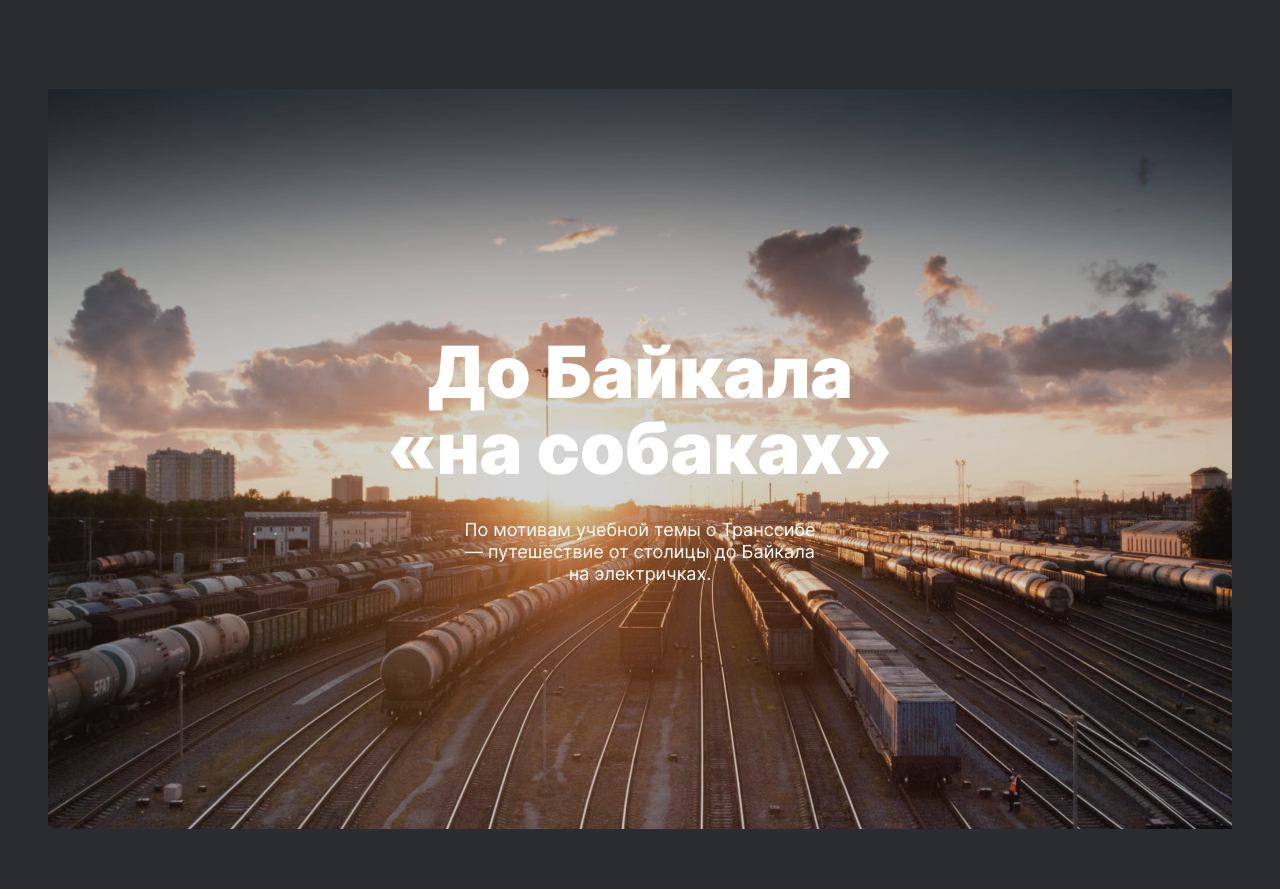
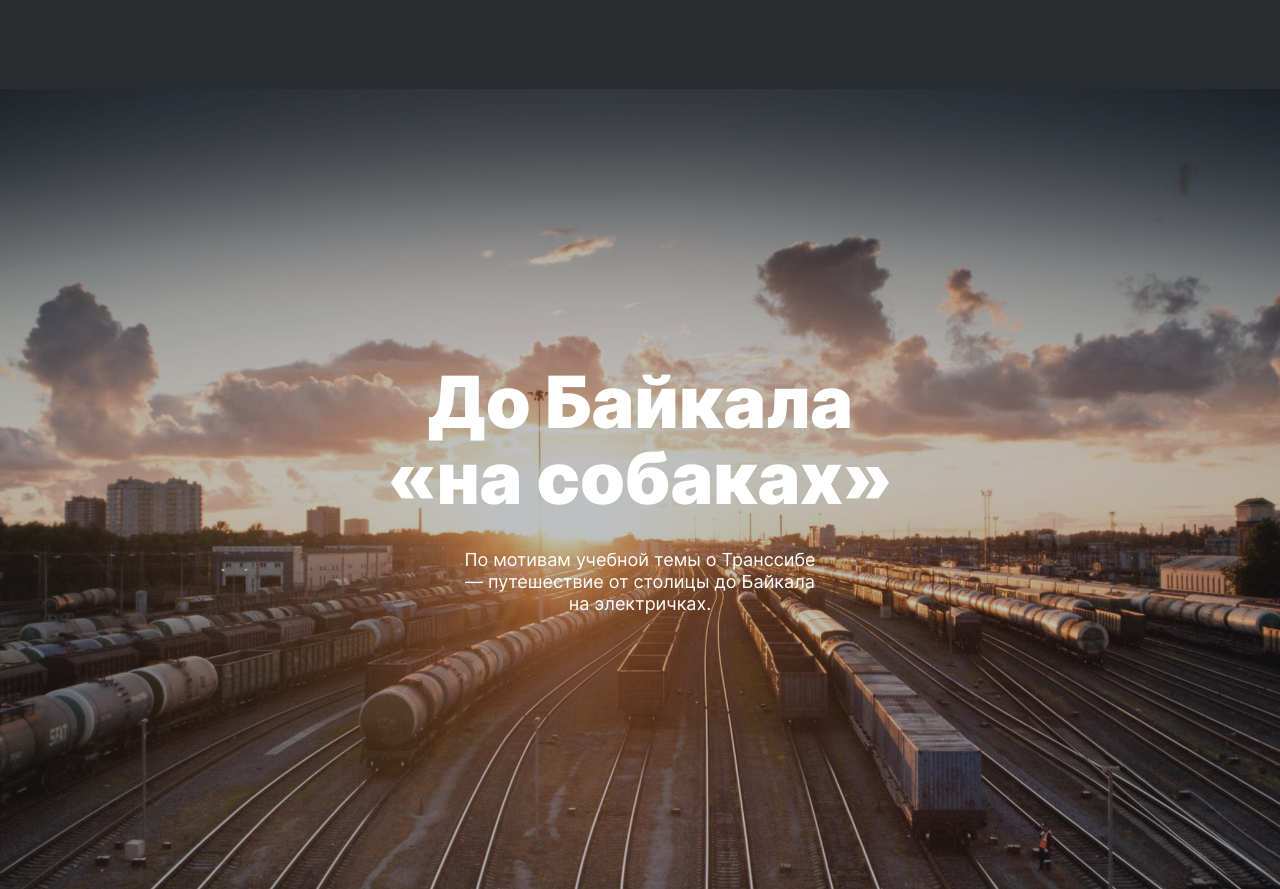
Before and after one commit to ruslan-mihalev/russian-travel, a plain HTML site: page index.html in a window 1280 px wide. Shown: the part 5935-6824 px from the top of the page. Drawn offline with Linux system fonts and the light colour scheme.

Commit message:
Sprint 3, cover hover animation was fixed

```diff
--- a/blocks/cover/__link/cover__link.css
+++ b/blocks/cover/__link/cover__link.css
@@ -1,3 +1,29 @@
 .cover__link {
-    border: 0;
+    display: block;
+    position: relative;
+    width: 100%;
+    padding-top: 62.5%;
+    text-decoration: none;
+    background-image: url(../../../images/cover-trains.jpg);
+    background-repeat: no-repeat;
+    background-size: cover;
+    z-index: 0;
 }
+
+.cover__link::before {
+    content: "";
+    display: block;
+    position: absolute;
+    top: 0;
+    right: 0;
+    bottom: 0;
+    left: 0;
+    background-color: #2A2C2F;
+    opacity: 0.3;
+    z-index: -1;
+    transition: opacity 0.3s ease;
+}
+
+.cover__link:hover::before {
+    opacity: 0.8;
+}
--- a/blocks/cover/__overlay/cover__overlay.css
+++ b/blocks/cover/__text-container/cover__text-container.css
@@ -1,12 +1,11 @@
-.cover__overlay {
+.cover__text-container {
     position: absolute;
-    z-index: 3;
+    display: flex;
     top: 0;
     left: 0;
     width: 100%;
     height: 100%;
-    display: flex;
     flex-direction: column;
+    justify-content: center;
     align-items: center;
-    justify-content: center;
 }
--- a/blocks/cover/cover.css
+++ b/blocks/cover/cover.css
@@ -1,7 +1,5 @@
 .cover {
-    position: relative;
     margin: 0 auto 64px auto;
-    max-width: fit-content;
 }
 
 @media screen and (min-width: 768px) {
--- a/blocks/opacity-animation/opacity-animation.css
+++ b/blocks/opacity-animation/opacity-animation.css
@@ -1,5 +1,5 @@
 .opacity-animation {
-  transition: opacity .3s ease-out;
+  transition: opacity .3s ease;
 }
 
 .opacity-animation:hover {
--- a/index.html
+++ b/index.html
@@ -159,9 +159,8 @@
 
                 <!-- START: cover -->
                 <section class="cover">
-                    <img class="cover__background" src="./images/cover-trains.jpg" alt="Фотография крупного железнодорожного путевого листа сверху">
                     <a class="cover__link" href="https://stampsy.com/na-elektrichkakh-do-baikala" target="_blank" rel="noopener">
-                        <div class="cover__overlay">
+                        <div class="cover__text-container">
                             <h2 class="cover__title base-title base-title_cover">До Байкала
                                 «на собаках»</h2>
                             <p class="cover__subtitle base-text base-text_cover">По мотивам учебной темы о Транссибе — путешествие от столицы до Байкала на электричках.</p>
--- a/pages/index.css
+++ b/pages/index.css
@@ -64,7 +64,7 @@
 @import url(../blocks/cover/cover.css);
 @import url(../blocks/cover/__background/cover__background.css);
 @import url(../blocks/cover/__link/cover__link.css);
-@import url(../blocks/cover/__overlay/cover__overlay.css);
+@import url(../blocks/cover/__text-container/cover__text-container.css);
 @import url(../blocks/cover/__title/cover__title.css);
 @import url(../blocks/cover/__subtitle/cover__subtitle.css);
 @import url(../blocks/footer/footer.css);
```
